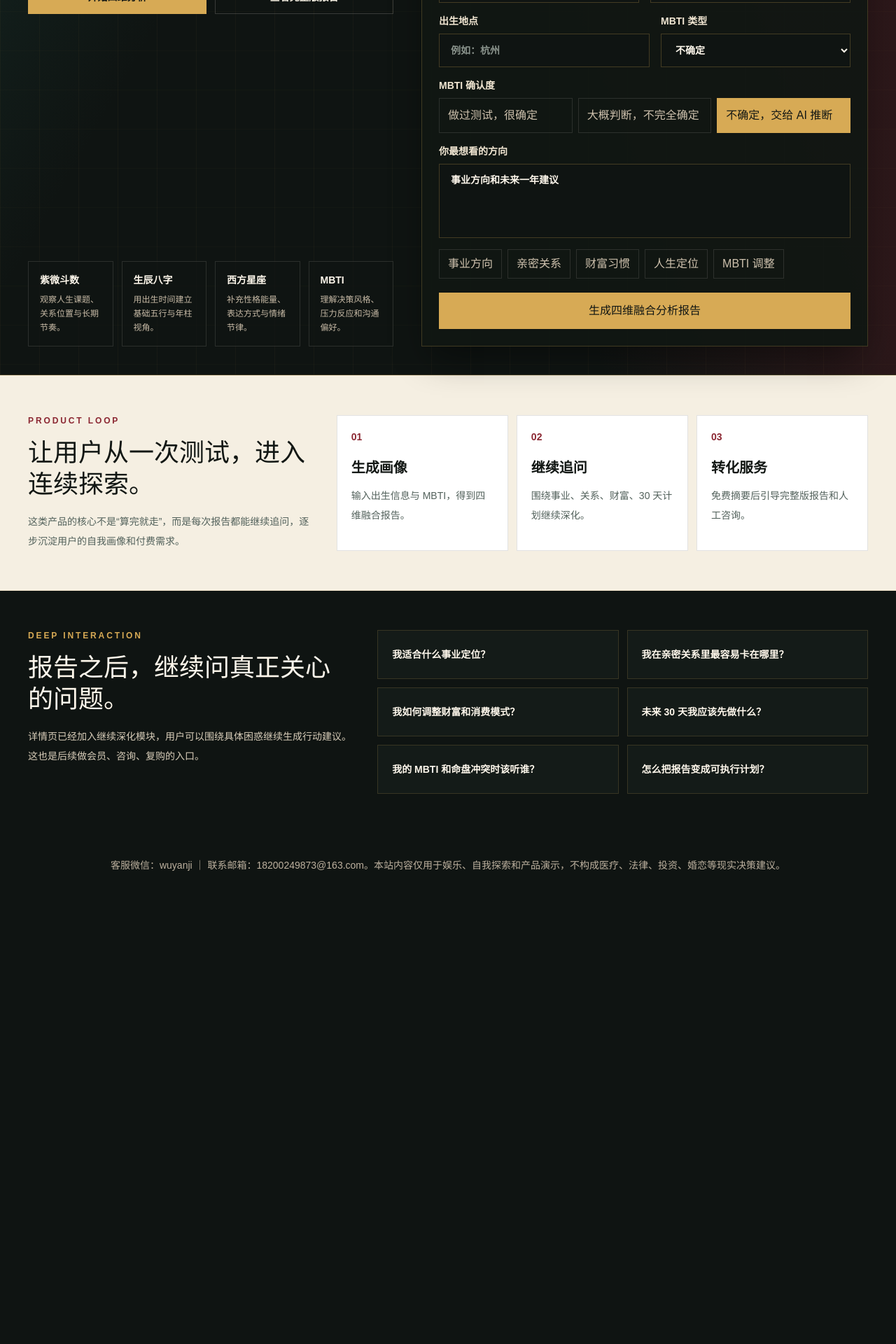
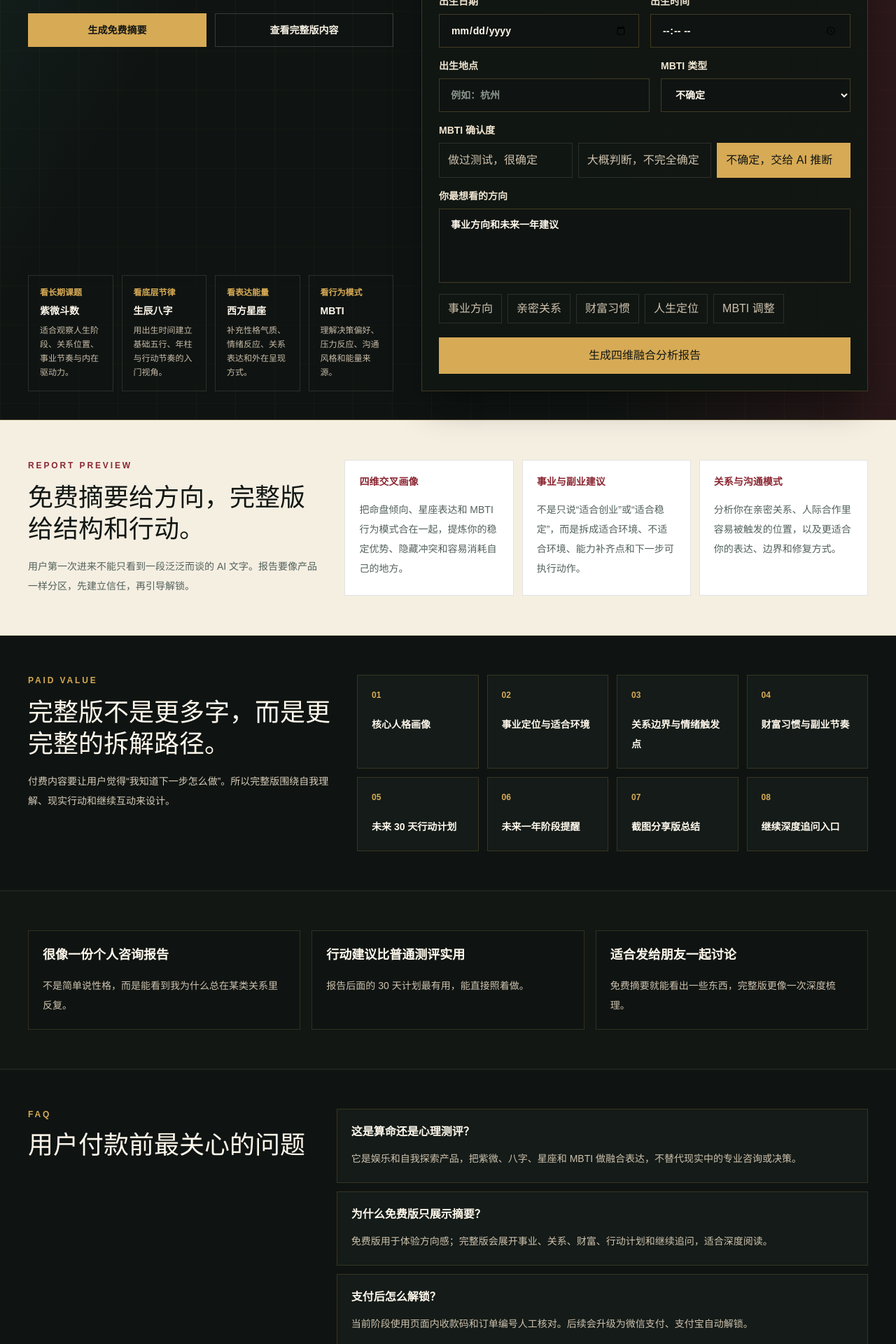
Before and after one commit to wuyanji5566/ai-mystic-site, a Next.js app: page / in a window 1280 px wide. Shown: the part 880-2800 px from the top of the page at 70% size. Before the commit the page ends 2162 px from the top, so only its background shows below. Built offline with nearby package versions, Linux system fonts and the light colour scheme.

Commit message:
Upgrade product presentation and paid flow

```diff
--- a/src/app/page.tsx
+++ b/src/app/page.tsx
@@ -3,39 +3,75 @@ import { MysticReportForm } from "@/components/mystic-report-form";
 import { siteConfig } from "@/lib/site-config";
 
 const dimensions = [
-  ["紫微斗数", "观察人生课题、关系位置与长期节奏。"],
-  ["生辰八字", "用出生时间建立基础五行与年柱视角。"],
-  ["西方星座", "补充性格能量、表达方式与情绪节律。"],
-  ["MBTI", "理解决策风格、压力反应和沟通偏好。"],
+  ["紫微斗数", "看长期课题", "适合观察人生阶段、关系位置、事业节奏与内在驱动力。"],
+  ["生辰八字", "看底层节律", "用出生时间建立基础五行、年柱与行动节奏的入门视角。"],
+  ["西方星座", "看表达能量", "补充性格气质、情绪反应、关系表达和外在呈现方式。"],
+  ["MBTI", "看行为模式", "理解决策偏好、压力反应、沟通风格和能量来源。"],
 ];
 
-const interactionFlow = [
-  ["01", "生成画像", "输入出生信息与 MBTI，得到四维融合报告。"],
-  ["02", "继续追问", "围绕事业、关系、财富、30 天计划继续深化。"],
-  ["03", "转化服务", "免费摘要后引导完整版报告和人工咨询。"],
+const reportModules = [
+  "核心人格画像",
+  "事业定位与适合环境",
+  "关系边界与情绪触发点",
+  "财富习惯与副业节奏",
+  "未来 30 天行动计划",
+  "未来一年阶段提醒",
+  "截图分享版总结",
+  "继续深度追问入口",
 ];
 
-const deepQuestions = [
-  "我适合什么事业定位？",
-  "我在亲密关系里最容易卡在哪里？",
-  "我如何调整财富和消费模式？",
-  "未来 30 天我应该先做什么？",
-  "我的 MBTI 和命盘冲突时该听谁？",
-  "怎么把报告变成可执行计划？",
+const sampleCards = [
+  {
+    title: "四维交叉画像",
+    body: "把命盘倾向、星座表达和 MBTI 行为模式合在一起，提炼你的稳定优势、隐藏冲突和容易消耗自己的地方。",
+  },
+  {
+    title: "事业与副业建议",
+    body: "不是只说“适合创业”或“适合稳定”，而是拆成适合环境、不适合环境、能力补齐点和下一步可执行动作。",
+  },
+  {
+    title: "关系与沟通模式",
+    body: "分析你在亲密关系、人际合作里容易被触发的位置，以及更适合你的表达、边界和修复方式。",
+  },
+];
+
+const testimonials = [
+  ["很像一份个人咨询报告", "不是简单说性格，而是能看到我为什么总在某类关系里反复。"],
+  ["行动建议比普通测评实用", "报告后面的 30 天计划最有用，能直接照着做。"],
+  ["适合发给朋友一起讨论", "免费摘要就能看出一些东西，完整版更像一次深度梳理。"],
+];
+
+const faqs = [
+  [
+    "这是算命还是心理测评？",
+    "它是娱乐和自我探索产品，把紫微、八字、星座和 MBTI 做融合表达，不替代现实中的专业咨询或决策。",
+  ],
+  [
+    "为什么免费版只展示摘要？",
+    "免费版用于体验方向感；完整版会展开事业、关系、财富、行动计划和继续追问，适合深度阅读。",
+  ],
+  [
+    "支付后怎么解锁？",
+    "当前阶段使用页面内收款码和订单编号人工核对。后续会升级为微信支付、支付宝自动解锁。",
+  ],
+  [
+    "出生信息安全吗？",
+    "当前未接账号系统时主要保存在浏览器本地。后续接云端保存时会继续补充更完整的隐私和删除机制。",
+  ],
 ];
 
 const links = [
   ["用户中心", "/account"],
   ["历史报告", "/reports"],
   ["价格方案", "/pricing"],
-  ["上线清单", "/deploy"],
+  ["隐私政策", "/privacy"],
 ];
 
 export default function Home() {
   return (
     <main className="min-h-screen overflow-hidden bg-[#0f1412] text-[#f5efe2]">
       <section className="relative border-b border-[#d7aa55]/20">
-        <div className="absolute inset-0 bg-[linear-gradient(120deg,rgba(37,95,85,0.38),transparent_36%),linear-gradient(70deg,transparent_48%,rgba(136,35,50,0.24)_72%),linear-gradient(180deg,rgba(15,20,18,0.1),#0f1412_86%)]" />
+        <div className="absolute inset-0 bg-[radial-gradient(circle_at_18%_18%,rgba(215,170,85,0.18),transparent_28%),linear-gradient(120deg,rgba(37,95,85,0.36),transparent_36%),linear-gradient(70deg,transparent_48%,rgba(136,35,50,0.24)_72%),linear-gradient(180deg,rgba(15,20,18,0.06),#0f1412_88%)]" />
         <div className="absolute inset-0 opacity-35 [background-image:linear-gradient(90deg,rgba(215,170,85,0.13)_1px,transparent_1px),linear-gradient(180deg,rgba(215,170,85,0.08)_1px,transparent_1px)] [background-size:56px_56px]" />
 
         <div className="relative mx-auto grid min-h-screen max-w-7xl gap-10 px-5 py-6 sm:px-8 lg:grid-cols-[0.9fr_1.1fr] lg:px-10">
@@ -68,10 +104,10 @@ export default function Home() {
                 Zi Wei · Ba Zi · Astrology · MBTI
               </div>
               <h1 className="font-[family-name:var(--font-display)] text-5xl leading-[1.03] text-[#fbf3e4] sm:text-6xl lg:text-7xl">
-                用四种系统，看见更完整的自己
+                不止测一测，而是生成你的多维人生报告
               </h1>
               <p className="mt-6 max-w-xl text-base leading-8 text-[#d8cdb9] sm:text-lg">
-                把紫微、八字、星座和 MBTI 融合成一份可追问、可复看、可转化的自我理解报告。用户不只是“测一测”，还能继续深挖自己的事业、关系、财富和行动节奏。
+                玄机命理会馆把紫微、八字、星座和 MBTI 融合成一份可阅读、可追问、可解锁的自我探索报告。免费先看核心摘要，完整版继续拆解事业、关系、财富和行动节奏。
               </p>
 
               <div className="mt-8 grid gap-3 sm:grid-cols-2">
@@ -79,21 +115,22 @@ export default function Home() {
                   href="#report-form"
                   className="inline-flex h-12 items-center justify-center bg-[#d7aa55] px-6 text-sm font-bold text-[#121714] transition hover:bg-[#f0c86c]"
                 >
-                  开始四维分析
+                  生成免费摘要
                 </a>
                 <Link
                   href="/pricing"
                   className="inline-flex h-12 items-center justify-center border border-[#f5efe2]/18 px-6 text-sm font-bold text-[#f5efe2] transition hover:border-[#d7aa55] hover:text-[#d7aa55]"
                 >
-                  查看完整版报告
+                  查看完整版内容
                 </Link>
               </div>
             </div>
 
             <div className="grid gap-3 sm:grid-cols-4">
-              {dimensions.map(([title, desc]) => (
+              {dimensions.map(([title, tag, desc]) => (
                 <article key={title} className="border border-[#f5efe2]/12 bg-[#0f1412]/62 p-4">
-                  <p className="text-sm font-bold text-[#fff8ec]">{title}</p>
+                  <p className="text-xs font-bold text-[#d7aa55]">{tag}</p>
+                  <p className="mt-2 text-sm font-bold text-[#fff8ec]">{title}</p>
                   <p className="mt-2 text-xs leading-5 text-[#c7baa6]">{desc}</p>
                 </article>
               ))}
@@ -101,17 +138,24 @@ export default function Home() {
           </div>
 
           <div className="grid content-center gap-6 py-4">
-            <div className="relative hidden min-h-[260px] border border-[#d7aa55]/22 bg-[#0b100e]/60 p-6 lg:block">
-              <div className="absolute left-8 top-8 h-44 w-44 rounded-full border border-[#d7aa55]/35" />
-              <div className="absolute left-14 top-14 h-32 w-32 rounded-full border border-[#2f9c89]/45" />
-              <div className="absolute left-[6.4rem] top-[6.4rem] h-8 w-8 rotate-45 border border-[#d7aa55]/70" />
-              <div className="ml-60 max-w-sm">
+            <div className="relative hidden min-h-[300px] border border-[#d7aa55]/22 bg-[#0b100e]/60 p-6 lg:block">
+              <div className="absolute left-8 top-8 h-48 w-48 rounded-full border border-[#d7aa55]/35" />
+              <div className="absolute left-16 top-16 h-32 w-32 rounded-full border border-[#2f9c89]/45" />
+              <div className="absolute left-[7rem] top-[7rem] h-8 w-8 rotate-45 border border-[#d7aa55]/70" />
+              <div className="ml-64 max-w-sm">
                 <p className="text-xs font-semibold uppercase tracking-[0.24em] text-[#2f9c89]">
-                  Self Insight Engine
+                  Report System
                 </p>
                 <h2 className="mt-3 font-[family-name:var(--font-display)] text-3xl text-[#fff8ec]">
-                  从命盘、性格、关系和行动四条线，生成可继续对话的个人画像。
+                  一份报告，拆出人格、关系、事业、财富和行动计划。
                 </h2>
+                <div className="mt-5 grid grid-cols-2 gap-2">
+                  {reportModules.slice(0, 6).map((item) => (
+                    <p key={item} className="border border-[#f5efe2]/12 px-3 py-2 text-xs text-[#d8cdb9]">
+                      {item}
+                    </p>
+                  ))}
+                </div>
               </div>
             </div>
             <MysticReportForm />
@@ -120,24 +164,23 @@ export default function Home() {
       </section>
 
       <section className="border-y border-[#d7aa55]/18 bg-[#f5efe2] text-[#121714]">
-        <div className="mx-auto grid max-w-7xl gap-8 px-5 py-14 sm:px-8 lg:grid-cols-[0.7fr_1.3fr] lg:px-10">
+        <div className="mx-auto grid max-w-7xl gap-8 px-5 py-14 sm:px-8 lg:grid-cols-[0.72fr_1.28fr] lg:px-10">
           <div>
             <p className="text-xs font-bold uppercase tracking-[0.24em] text-[#8b2732]">
-              Product Loop
+              Report Preview
             </p>
             <h2 className="mt-4 font-[family-name:var(--font-display)] text-4xl leading-tight">
-              让用户从一次测试，进入连续探索。
+              免费摘要给方向，完整版给结构和行动。
             </h2>
             <p className="mt-4 text-sm leading-7 text-[#52615b]">
-              这类产品的核心不是“算完就走”，而是每次报告都能继续追问，逐步沉淀用户的自我画像和付费需求。
+              用户第一次进来不能只看到一段泛泛而谈的 AI 文字。报告要像产品一样分区，先建立信任，再引导解锁。
             </p>
           </div>
           <div className="grid gap-3 md:grid-cols-3">
-            {interactionFlow.map(([step, title, desc]) => (
-              <article key={step} className="border border-[#121714]/12 bg-white p-5">
-                <p className="text-sm font-bold text-[#8b2732]">{step}</p>
-                <h3 className="mt-5 text-xl font-bold">{title}</h3>
-                <p className="mt-3 text-sm leading-7 text-[#52615b]">{desc}</p>
+            {sampleCards.map((card) => (
+              <article key={card.title} className="border border-[#121714]/12 bg-white p-5">
+                <p className="text-sm font-bold text-[#8b2732]">{card.title}</p>
+                <p className="mt-4 text-sm leading-7 text-[#52615b]">{card.body}</p>
               </article>
             ))}
           </div>
@@ -145,23 +188,54 @@ export default function Home() {
       </section>
 
       <section className="mx-auto max-w-7xl px-5 py-14 sm:px-8 lg:px-10">
-        <div className="grid gap-8 lg:grid-cols-[0.8fr_1.2fr]">
+        <div className="grid gap-8 lg:grid-cols-[0.75fr_1.25fr]">
           <div>
             <p className="text-xs font-bold uppercase tracking-[0.24em] text-[#d7aa55]">
-              Deep Interaction
+              Paid Value
             </p>
             <h2 className="mt-4 font-[family-name:var(--font-display)] text-4xl leading-tight text-[#fff8ec]">
-              报告之后，继续问真正关心的问题。
+              完整版不是更多字，而是更完整的拆解路径。
             </h2>
             <p className="mt-4 text-sm leading-7 text-[#d8cdb9]">
-              详情页已经加入继续深化模块，用户可以围绕具体困惑继续生成行动建议。这也是后续做会员、咨询、复购的入口。
+              付费内容要让用户觉得“我知道下一步怎么做”。所以完整版围绕自我理解、现实行动和继续互动来设计。
             </p>
           </div>
-          <div className="grid gap-3 sm:grid-cols-2">
-            {deepQuestions.map((question) => (
-              <div key={question} className="border border-[#d7aa55]/18 bg-[#141b18] p-5">
-                <p className="text-sm font-semibold leading-7 text-[#fff8ec]">{question}</p>
-              </div>
+          <div className="grid gap-3 sm:grid-cols-2 lg:grid-cols-4">
+            {reportModules.map((item, index) => (
+              <article key={item} className="border border-[#d7aa55]/18 bg-[#141b18] p-5">
+                <p className="text-xs font-bold text-[#d7aa55]">{String(index + 1).padStart(2, "0")}</p>
+                <h3 className="mt-5 text-sm font-bold leading-7 text-[#fff8ec]">{item}</h3>
+              </article>
+            ))}
+          </div>
+        </div>
+      </section>
+
+      <section className="border-y border-[#f5efe2]/10 bg-[#121714]">
+        <div className="mx-auto grid max-w-7xl gap-4 px-5 py-14 sm:px-8 md:grid-cols-3 lg:px-10">
+          {testimonials.map(([title, body]) => (
+            <article key={title} className="border border-[#d7aa55]/18 bg-[#0f1412] p-5">
+              <p className="text-lg font-bold text-[#fff8ec]">{title}</p>
+              <p className="mt-4 text-sm leading-7 text-[#cfc2ae]">{body}</p>
+            </article>
+          ))}
+        </div>
+      </section>
+
+      <section className="mx-auto max-w-7xl px-5 py-14 sm:px-8 lg:px-10">
+        <div className="grid gap-8 lg:grid-cols-[0.7fr_1.3fr]">
+          <div>
+            <p className="text-xs font-bold uppercase tracking-[0.24em] text-[#d7aa55]">FAQ</p>
+            <h2 className="mt-4 font-[family-name:var(--font-display)] text-4xl text-[#fff8ec]">
+              用户付款前最关心的问题
+            </h2>
+          </div>
+          <div className="grid gap-3">
+            {faqs.map(([question, answer]) => (
+              <article key={question} className="border border-[#d7aa55]/18 bg-[#141b18] p-5">
+                <h3 className="text-base font-bold text-[#fff8ec]">{question}</h3>
+                <p className="mt-3 text-sm leading-7 text-[#cfc2ae]">{answer}</p>
+              </article>
             ))}
           </div>
         </div>
--- a/src/components/mystic-report-form.tsx
+++ b/src/components/mystic-report-form.tsx
@@ -13,6 +13,7 @@ import {
   type SavedMysticReport,
 } from "@/lib/report-storage";
 import { PaymentUnlockPanel } from "@/components/payment-unlock-panel";
+import { ReportSectionCards } from "@/components/report-section-cards";
 import { siteConfig } from "@/lib/site-config";
 
 type ReportResponse = {
@@ -482,9 +483,8 @@ export function MysticReportForm() {
             </p>
           </div>
           <p className="mt-4 text-sm leading-7 text-[#52615b]">{report.profile.birthSummary}</p>
-          <div className="mt-5 whitespace-pre-wrap text-sm leading-7">
-            {report.report.split("\n").slice(0, 12).join("\n")}
-            {"\n\n【完整版内容已隐藏】\n解锁后可查看事业、关系、财富、未来一年行动清单和继续深度解析。"}
+          <div className="mt-5">
+            <ReportSectionCards report={report.report} limit={4} locked />
           </div>
           <p className="mt-5 text-xs text-[#69756f]">
             当前模式：{report.mode === "ai" ? "玄机 AI 生成" : "演示报告"}
```
Also changed, not shown: src/components/payment-unlock-panel.tsx (+42 -1 lines), src/components/report-detail.tsx (+8 -5 lines), src/components/report-section-cards.tsx (added, +53 -0 lines), src/lib/report-sections.ts (added, +35 -0 lines).
